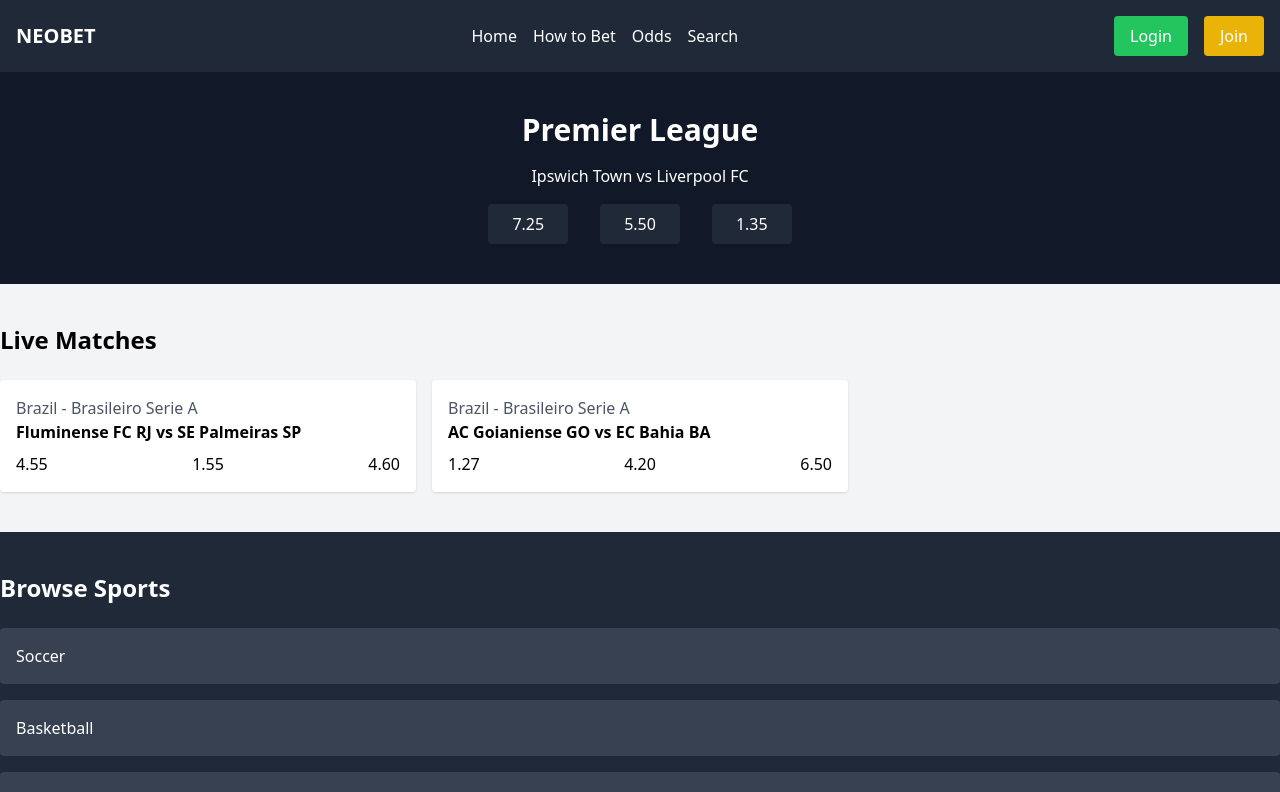
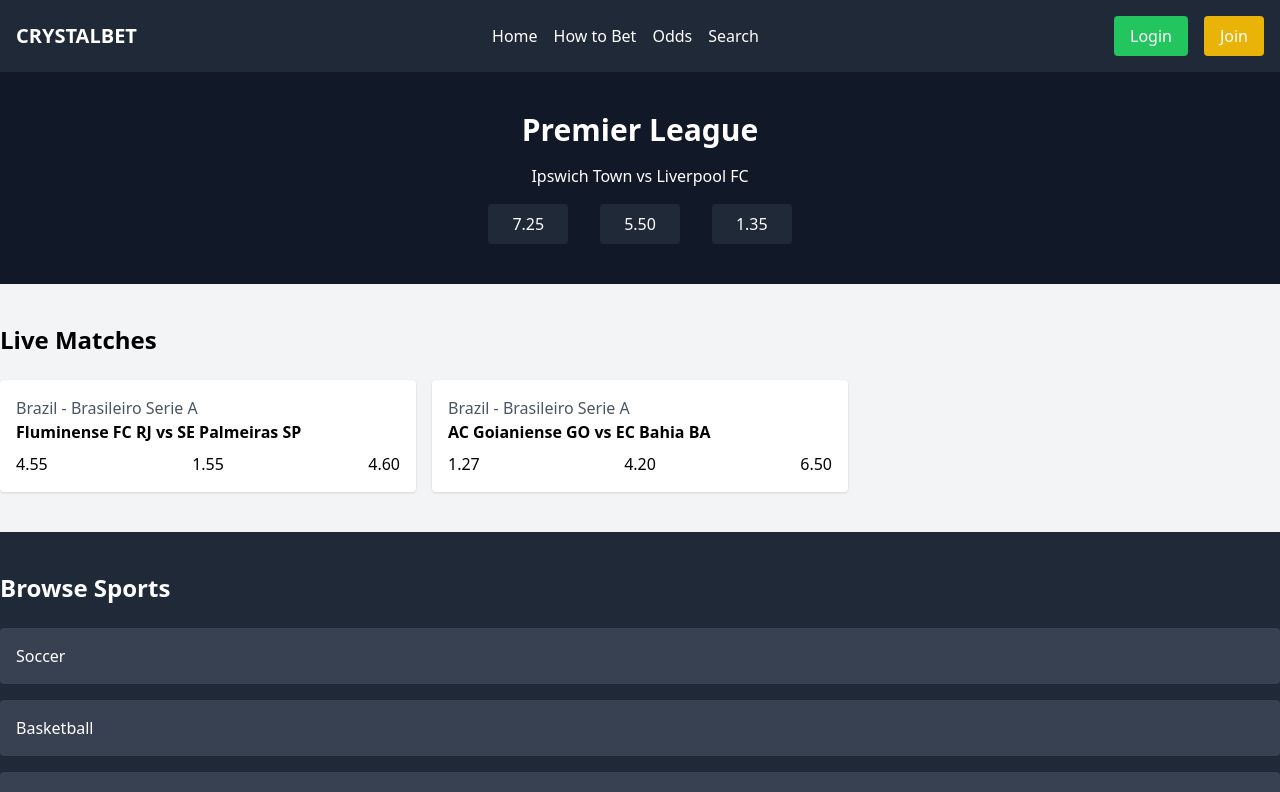
Before and after one commit to Oladize1/crystalbet, a React (Create React App) app: page / in a window 1280 px wide. Shown: the top 792 px of the page. Built offline with nearby package versions, Linux system fonts and the light colour scheme.

Commit message:
style: Start of styllng of crystalbet

```diff
--- a/src/components/Header.js
+++ b/src/components/Header.js
@@ -2,7 +2,7 @@
 
 const Header = () => (
   <header className="bg-gray-800 text-white p-4 flex justify-between items-center">
-    <div className="text-xl font-bold">NEOBET</div>
+    <div className="text-xl font-bold">CRYSTALBET</div>
     <nav>
       <ul className="flex space-x-4">
         <li><a href="#home" className="hover:underline">Home</a></li>
```
